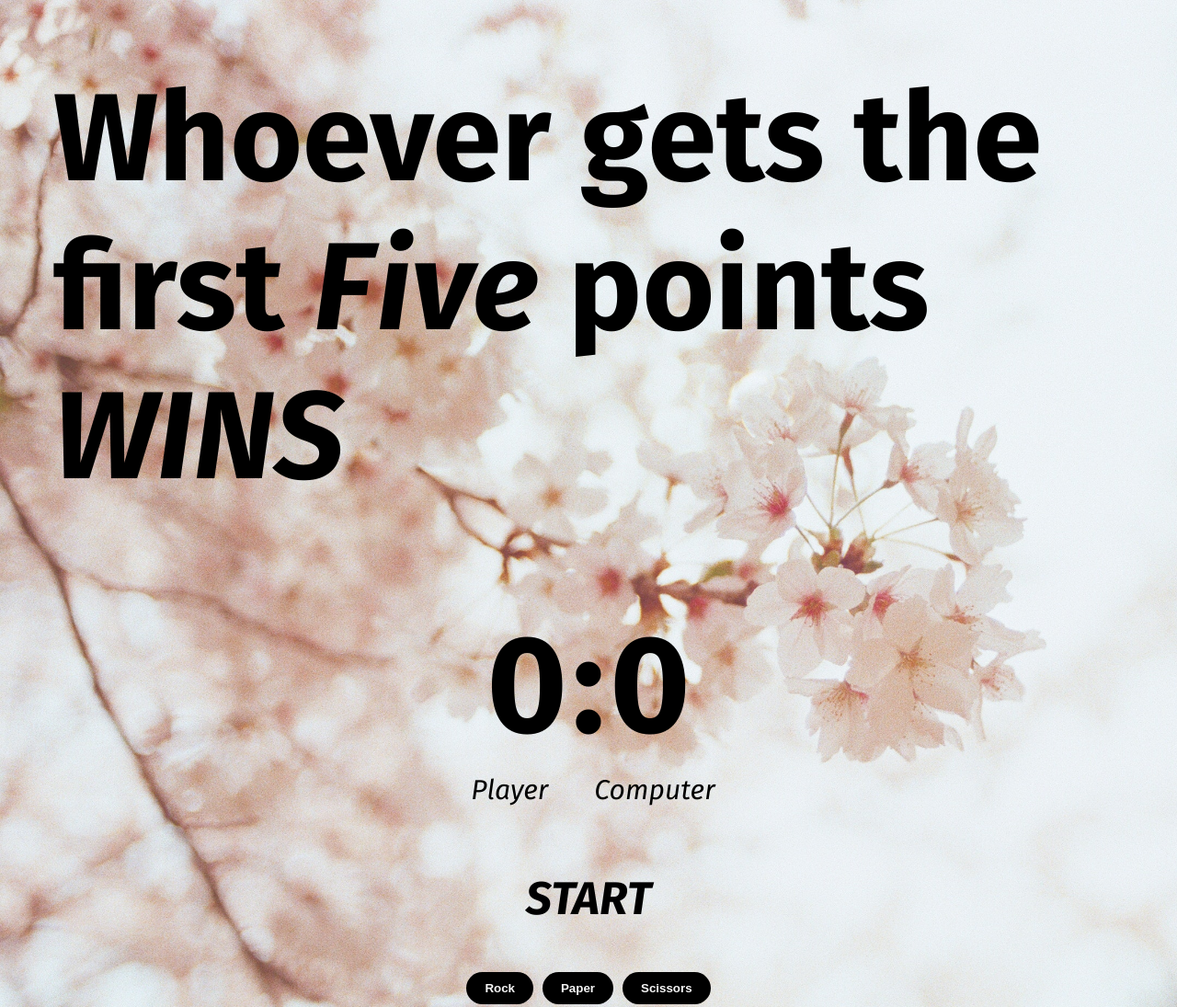
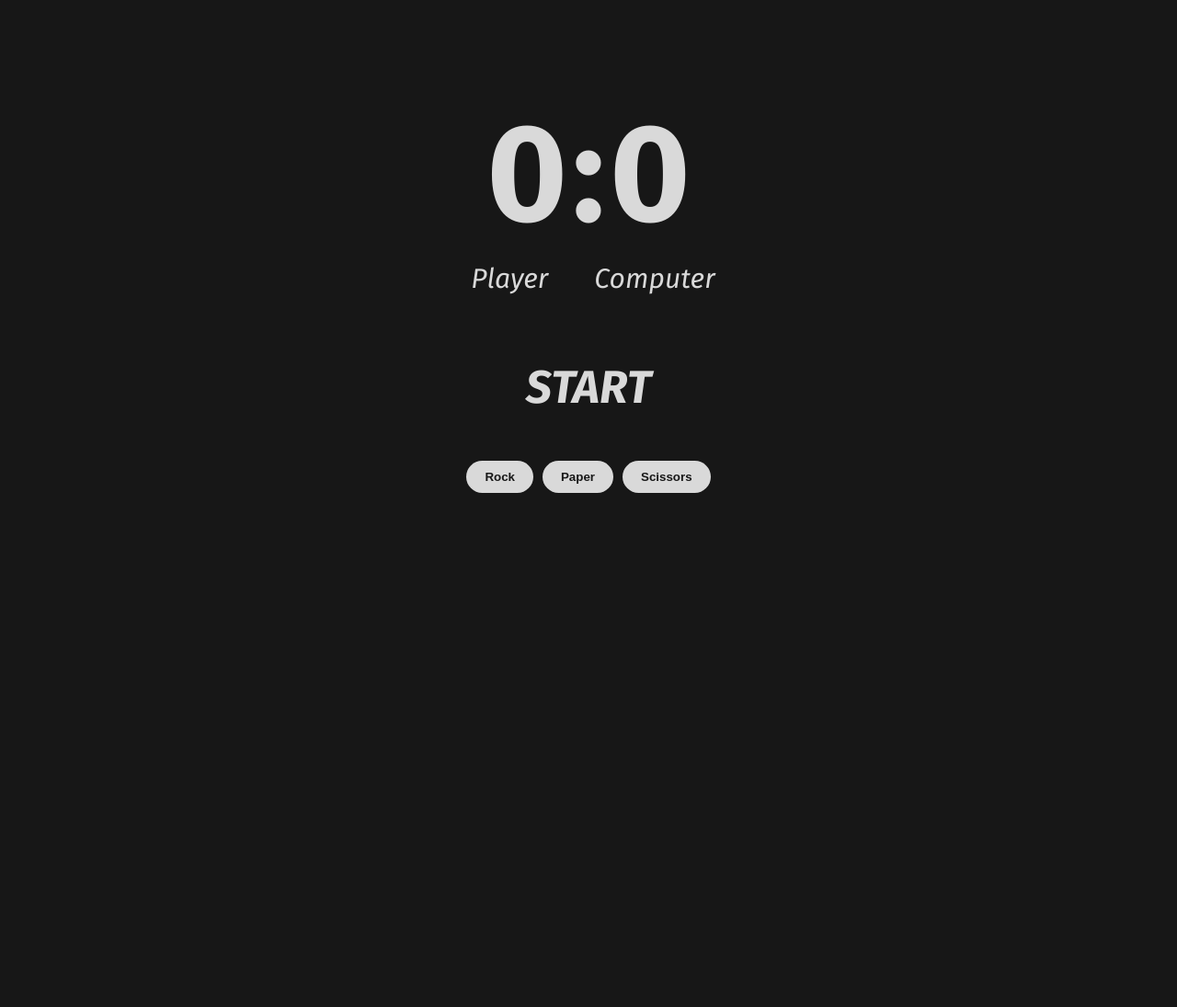
Before and after one commit to rajvatsal/rock-Paper-Scissors, a plain HTML site: page index.html in a window 1280 px wide. Shown: the top 1095 px of the page at 92% size. After the commit the page ends 800 px from the top, so only its background shows below. Drawn offline with Linux system fonts and the light colour scheme; a web font is replaced by a local one.

Commit message:
refactor: UI

```diff
--- a/index.html
+++ b/index.html
@@ -1,45 +1,54 @@
 <!DOCTYPE html>
 <html lang="en">
+
 <head>
   <meta charset="UTF-8">
   <meta http-equiv="X-UA-Compatible" content="IE=edge">
   <meta name="viewport" content="width=device-width, initial-scale=1.0">
   <title>Document</title>
-    <link href = "./style.css" rel = "stylesheet">
+  <link href="./style.css" rel="stylesheet">
   <style>
+    :root {
+      --bg-color: #171717;
+      --text-color: #d9d9d9;
+    }
+
     body {
-          background-image: url("./pics/pexels-sl-wong-1023953.jpg");
-          background-color: #cccccc;
+      background-color: var(--bg-color);
       background-size: cover;
       background-repeat: no-repeat;
+      color: var(--text-color);
+    }
+
+    button {
+      background-color: var(--text-color);
+      color: var(--bg-color);
+      cursor: pointer;
     }
   </style>
 </head>
+
 <body>
-    <div class = "page">
-        <div class = "firstThreeLines">
-            <div id = "firstMessage">Whoever gets the </div>
-            <div class = "points"><strong>first <em>Five</em> points</strong></div>
-            <div class = "WINS"><em>WINS</em></div>
+  <div class="page">
+    <div class="scoreContainer" id="content">
+      <div class="playerScore">0</div>
+      <div class="colon">:</div>
+      <div class="compScore">0</div>
     </div>
-        <div class = "scoreContainer" id = "content">
-            <div class = "playerScore">0</div>
-            <div class = "colon">:</div>
-            <div class = "compScore">0</div>
+    <div class="nameTag">
+      <div class="tagPlayer">Player</div>
+      <div class="tagComp">Computer</div>
     </div>
-        <div class = "nameTag">
-            <div class = "tagPlayer">Player</div>
-            <div class = "tagComp">Computer</div>
+    <div class="messageContainer">
+      <div id="messages"><em>START</em></div>
     </div>
-        <div class = "messageContainer">
-            <div id = "messages"><em>START</em></div>
-        </div>
-        <div class = "button-container">
-            <button class = "rock button">Rock</button>
-            <button class = "paper button">Paper</button>
-            <button class = "scissors button">Scissors</button>
+    <div class="button-container">
+      <button class="rock button">Rock</button>
+      <button class="paper button">Paper</button>
+      <button class="scissors button">Scissors</button>
     </div>
   </div>
   <script src="./script.js"></script>
 </body>
+
 </html>
--- a/style.css
+++ b/style.css
@@ -3,22 +3,22 @@
 /* Fira Sans Thin */
 @font-face {
 	font-family: "Fira Sans";
-    src: url('fonts/fira/eot/FiraSans-Thin.eot');
-    src: url('fonts/fira/eot/FiraSans-Thin.eot') format('embedded-opentype'),
-         url('fonts/fira/woff2/FiraSans-Thin.woff2') format('woff2'),
-         url('fonts/fira/woff/FiraSans-Thin.woff') format('woff'),
-         url('fonts/fira/woff2/FiraSans-Thin.ttf') format('truetype');
+	src: url("fonts/fira/eot/FiraSans-Thin.eot");
+	src: url("fonts/fira/eot/FiraSans-Thin.eot") format("embedded-opentype"),
+		url("fonts/fira/woff2/FiraSans-Thin.woff2") format("woff2"),
+		url("fonts/fira/woff/FiraSans-Thin.woff") format("woff"),
+		url("fonts/fira/woff2/FiraSans-Thin.ttf") format("truetype");
 	font-weight: 100;
 	font-style: normal;
 }
 
 @font-face {
 	font-family: "Fira Sans";
-    src: url('fonts/fira/eot/FiraSans-ThinItalic.eot');
-    src: url('fonts/fira/eot/FiraSans-ThinItalic.eot') format('embedded-opentype'),
-         url('fonts/fira/woff2/FiraSans-ThinItalic.woff2') format('woff2'),
-         url('fonts/fira/woff/FiraSans-ThinItalic.woff') format('woff'),
-         url('fonts/fira/woff2/FiraSans-ThinItalic.ttf') format('truetype');
+	src: url("fonts/fira/eot/FiraSans-ThinItalic.eot");
+	src: url("fonts/fira/eot/FiraSans-ThinItalic.eot") format("embedded-opentype"),
+		url("fonts/fira/woff2/FiraSans-ThinItalic.woff2") format("woff2"),
+		url("fonts/fira/woff/FiraSans-ThinItalic.woff") format("woff"),
+		url("fonts/fira/woff2/FiraSans-ThinItalic.ttf") format("truetype");
 	font-weight: 100;
 	font-style: italic;
 }
@@ -26,22 +26,23 @@
 /* Fira Sans Light */
 @font-face {
 	font-family: "Fira Sans";
-    src: url('fonts/fira/eot/FiraSans-Light.eot');
-    src: url('fonts/fira/eot/FiraSans-Light.eot') format('embedded-opentype'),
-         url('fonts/fira/woff2/FiraSans-Light.woff2') format('woff2'),
-         url('fonts/fira/woff/FiraSans-Light.woff') format('woff'),
-         url('fonts/fira/woff2/FiraSans-Light.ttf') format('truetype');
+	src: url("fonts/fira/eot/FiraSans-Light.eot");
+	src: url("fonts/fira/eot/FiraSans-Light.eot") format("embedded-opentype"),
+		url("fonts/fira/woff2/FiraSans-Light.woff2") format("woff2"),
+		url("fonts/fira/woff/FiraSans-Light.woff") format("woff"),
+		url("fonts/fira/woff2/FiraSans-Light.ttf") format("truetype");
 	font-weight: 200;
 	font-style: normal;
 }
 
 @font-face {
 	font-family: "Fira Sans";
-    src: url('fonts/fira/eot/FiraSans-LightItalic.eot');
-    src: url('fonts/fira/eot/FiraSans-LightItalic.eot') format('embedded-opentype'),
-         url('fonts/fira/woff2/FiraSans-LightItalic.woff2') format('woff2'),
-         url('fonts/fira/woff/FiraSans-LightItalic.woff') format('woff'),
-         url('fonts/fira/woff2/FiraSans-LightItalic.ttf') format('truetype');
+	src: url("fonts/fira/eot/FiraSans-LightItalic.eot");
+	src: url("fonts/fira/eot/FiraSans-LightItalic.eot")
+		format("embedded-opentype"),
+		url("fonts/fira/woff2/FiraSans-LightItalic.woff2") format("woff2"),
+		url("fonts/fira/woff/FiraSans-LightItalic.woff") format("woff"),
+		url("fonts/fira/woff2/FiraSans-LightItalic.ttf") format("truetype");
 	font-weight: 200;
 	font-style: italic;
 }
@@ -49,11 +50,11 @@
 /* Fira Sans regular */
 @font-face {
 	font-family: "Fira Sans";
-      src: url('fonts/fira/eot/FiraSans-Regular.eot');
-      src: url('fonts/fira/eot/FiraSans-Regular.eot') format('embedded-opentype'),
-           url('fonts/fira/woff2/FiraSans-Regular.woff2') format('woff2'),
-           url('fonts/fira/woff/FiraSans-Regular.woff') format('woff'),
-           url('fonts/fira/woff2/FiraSans-Regular.ttf') format('truetype');
+	src: url("fonts/fira/eot/FiraSans-Regular.eot");
+	src: url("fonts/fira/eot/FiraSans-Regular.eot") format("embedded-opentype"),
+		url("fonts/fira/woff2/FiraSans-Regular.woff2") format("woff2"),
+		url("fonts/fira/woff/FiraSans-Regular.woff") format("woff"),
+		url("fonts/fira/woff2/FiraSans-Regular.ttf") format("truetype");
 	font-weight: normal;
 	font-style: normal;
 }
@@ -61,23 +62,23 @@
 /* Fira Sans italic */
 @font-face {
 	font-family: "Fira Sans";
-      src: url('fonts/fira/eot/FiraSans-Italic.eot');
-      src: url('fonts/fira/eot/FiraSans-Italic.eot') format('embedded-opentype'),
-           url('fonts/fira/woff2/FiraSans-Italic.woff2') format('woff2'),
-           url('fonts/fira/woff/FiraSans-Italic.woff2')  format('woff'),
-           url('fonts/fira/woff2/FiraSans-Italic.woff2') format('truetype');
+	src: url("fonts/fira/eot/FiraSans-Italic.eot");
+	src: url("fonts/fira/eot/FiraSans-Italic.eot") format("embedded-opentype"),
+		url("fonts/fira/woff2/FiraSans-Italic.woff2") format("woff2"),
+		url("fonts/fira/woff/FiraSans-Italic.woff2") format("woff"),
+		url("fonts/fira/woff2/FiraSans-Italic.woff2") format("truetype");
 	font-weight: normal;
 	font-style: italic;
 }
 
 /* Fira Sans bold */
-  @font-face{
+@font-face {
 	font-family: "Fira Sans";
-      src: url('fonts/fira/eot/FiraSans-Bold.eot');
-      src: url('fonts/fira/eot/FiraSans-Bold.eot') format('embedded-opentype'),
-           url('fonts/fira/woff/FiraSans-Bold.woff') format('woff'),
-           url('fonts/fira/woff2/FiraSans-Bold.woff2') format('woff2'),
-           url('fonts/fira/woff2/FiraSans-Bold.ttf') format('truetype');
+	src: url("fonts/fira/eot/FiraSans-Bold.eot");
+	src: url("fonts/fira/eot/FiraSans-Bold.eot") format("embedded-opentype"),
+		url("fonts/fira/woff/FiraSans-Bold.woff") format("woff"),
+		url("fonts/fira/woff2/FiraSans-Bold.woff2") format("woff2"),
+		url("fonts/fira/woff2/FiraSans-Bold.ttf") format("truetype");
 	font-weight: bold;
 	font-style: normal;
 }
@@ -85,23 +86,45 @@
 /* Fira Sans bold italic */
 @font-face {
 	font-family: "Fira Sans";
-      src: url('fonts/fira/eot/FiraSans-BoldItalic.eot');
-      src: url('fonts/fira/eot/FiraSans-BoldItalic.eot') format('embedded-opentype'),
-           url('fonts/fira/woff2/FiraSans-BoldItalic.woff2') format('woff2'),
-           url('fonts/fira/woff/FiraSans-BoldItalic.woff') format('woff'),
-           url('fonts/fira/woff2/FiraSans-BoldItalic.ttf') format('truetype');
+	src: url("fonts/fira/eot/FiraSans-BoldItalic.eot");
+	src: url("fonts/fira/eot/FiraSans-BoldItalic.eot") format("embedded-opentype"),
+		url("fonts/fira/woff2/FiraSans-BoldItalic.woff2") format("woff2"),
+		url("fonts/fira/woff/FiraSans-BoldItalic.woff") format("woff"),
+		url("fonts/fira/woff2/FiraSans-BoldItalic.ttf") format("truetype");
 	font-weight: 700;
 	font-style: italic;
 }
 
 /* Fonts*/
-.page{
-    font-family:'Fira Sans', 'Courier New', Courier, monospace;
+:root {
+	--bg-color: #171717;
+	--text-color: #d9d9d9;
 }
-.page .scoreContainer{
+
+body {
+	background-color: var(--bg-color);
+	background-size: cover;
+	background-repeat: no-repeat;
+	color: var(--text-color);
+}
+
+button {
+	background-color: var(--text-color);
+	color: var(--bg-color);
+	cursor: pointer;
+}
+
+.page {
+	font-family: "Fira Sans", "Courier New", Courier, monospace;
+}
+
+.page .scoreContainer {
 	margin-top: 100px;
 }
-.scoreContainer, #messages, #firstMessage{
+
+.scoreContainer,
+#messages,
+#firstMessage {
 	display: flex;
 	margin: 70px 50px 5px;
 	font-size: 150px;
@@ -109,49 +132,57 @@
 	justify-content: center;
 	gap: 5px;
 }
-.button-container{
+
+.button-container {
 	display: flex;
 	justify-content: center;
 	margin: 50px auto 120px;
 	gap: 10px;
 }
-.button{
+
+button {
 	padding: 10px 20px;
 	color: whitesmoke;
-    background-color: rgb(0, 0, 0);
 	font-weight: 600;
 	border-radius: 100px;
 	border-width: 0px;
 }
-.nameTag{
+
+.nameTag {
 	display: flex;
 	justify-content: center;
 	font-size: 30px;
 	font-style: italic;
 	gap: 50px;
 }
-.nameTag .tagPlayer{
+
+.nameTag .tagPlayer {
 	margin-left: 10px;
 }
-.page #messages{
+
+.page #messages {
 	font-size: 50px;
+}
 
-}
- #firstMessage, .points{
+#firstMessage,
+.points {
 	margin-left: 50px;
-    font-size:135px;
+	font-size: 135px;
 	justify-content: start;
 }
-.page{
+
+.page {
 	margin: 0 0;
 	padding: 0 0;
 }
-.page .WINS{
+
+.page .WINS {
 	font-size: 135px;
 	font-weight: bold;
 	margin-left: 50px;
 }
-#firstMessage{
+
+#firstMessage {
 	margin-top: 70px;
 	margin-bottom: 0px;
 }
```
Lines whose indentation alone changed are shown as unchanged.
